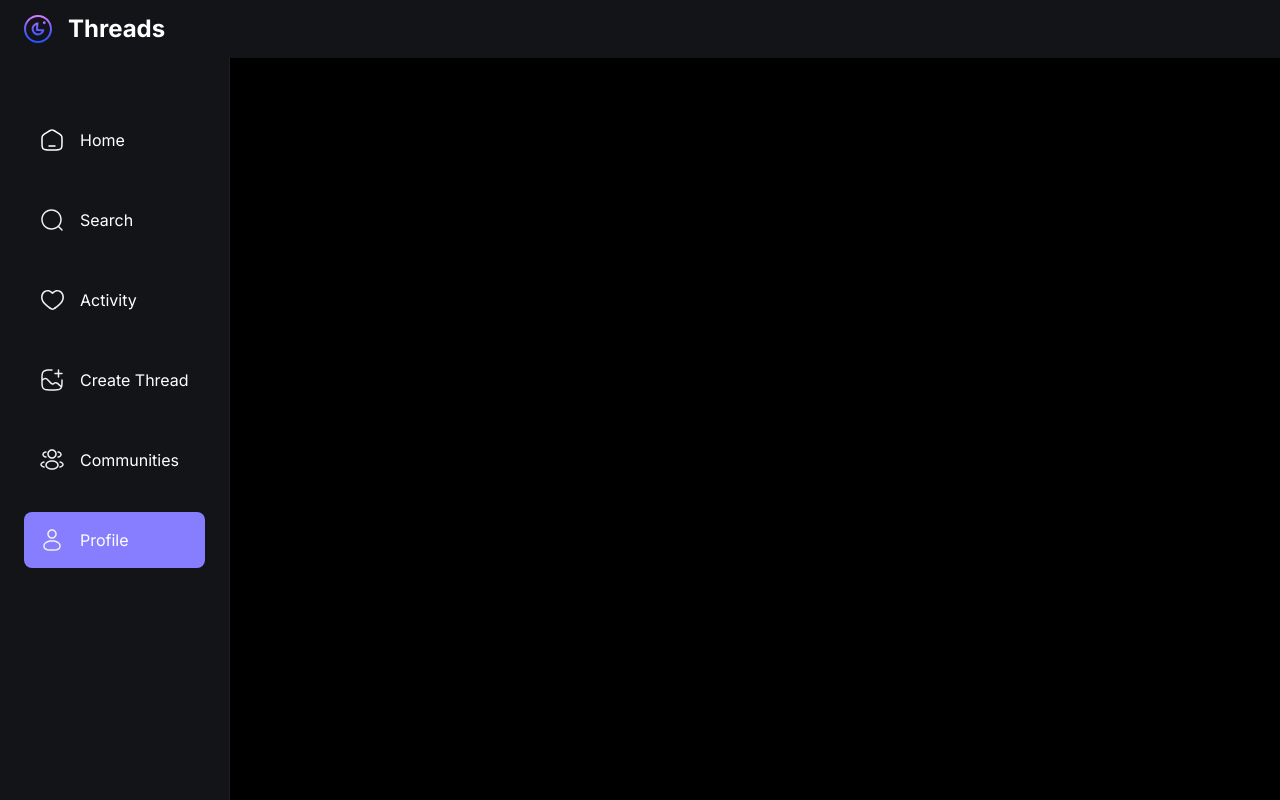
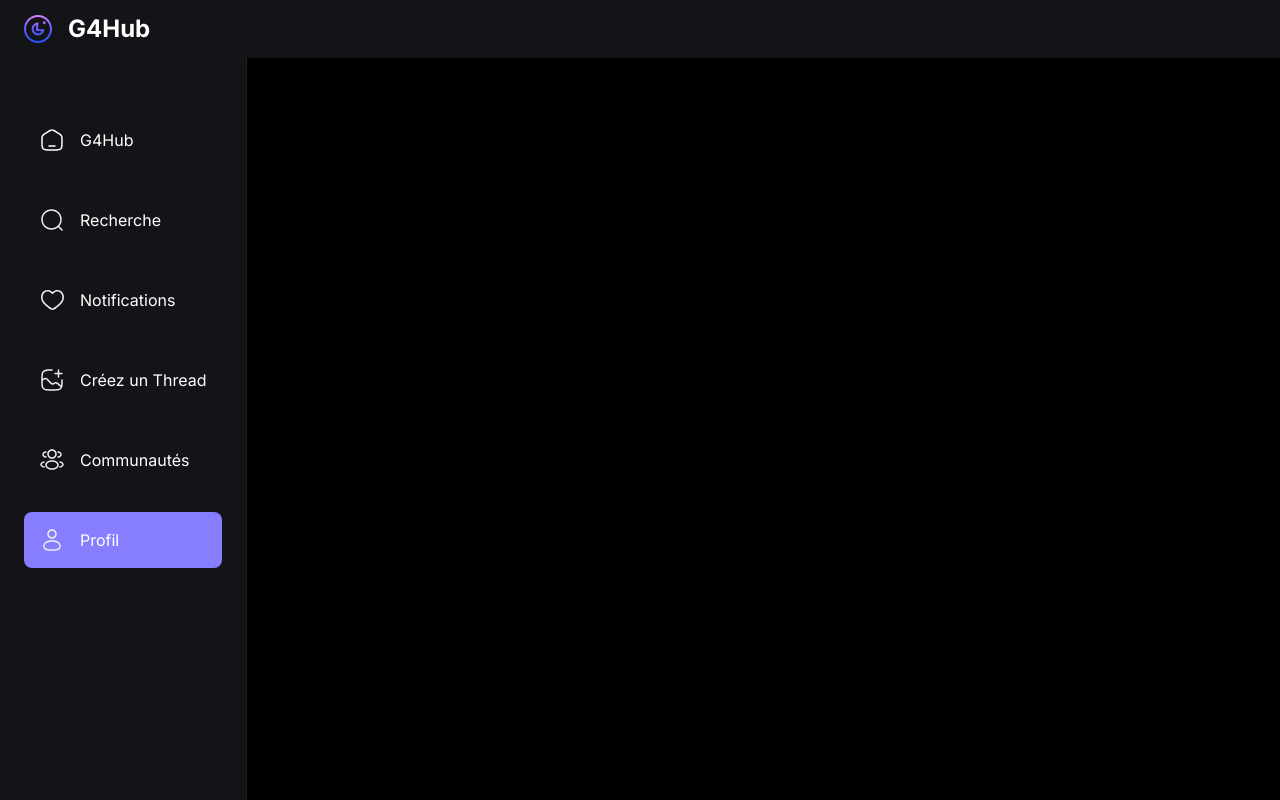
Before and after one commit to No1ceTea/G4SN, a Next.js app: page /profile/edit in a window 1280 px wide. Built offline with nearby package versions, Linux system fonts and the light colour scheme; no server answers; what @uploadthing/react would draw is missing.

Commit message:
Threads hotfix 0.0.2

```diff
--- a/app/(root)/activity/page.tsx
+++ b/app/(root)/activity/page.tsx
@@ -16,7 +16,7 @@
 
   return (
     <>
-      <h1 className='head-text'>Activity</h1>
+      <h1 className='head-text'>Notifications</h1>
 
       <section className='mt-10 flex flex-col gap-5'>
         {activity.length > 0 ? (
@@ -35,14 +35,14 @@
                     <span className='mr-1 text-primary-500'>
                       {activity.author.name}
                     </span>{" "}
-                    replied to your thread
+                    à répondu à votre thread
                   </p>
                 </article>
               </Link>
             ))}
           </>
         ) : (
-          <p className='!text-base-regular text-light-3'>No activity yet</p>
+          <p className='!text-base-regular text-light-3'>Rien à signaler pour le moment.</p>
         )}
       </section>
     </>
--- a/app/(root)/communities/page.tsx
+++ b/app/(root)/communities/page.tsx
@@ -27,7 +27,7 @@
 
   return (
     <>
-      <h1 className='head-text'>Communities</h1>
+      <h1 className='head-text'>Communautés</h1>
 
       <div className='mt-5'>
         <Searchbar routeType='communities' />
@@ -35,7 +35,7 @@
 
       <section className='mt-9 flex flex-wrap gap-4'>
         {result.communities.length === 0 ? (
-          <p className='no-result'>No Result</p>
+          <p className='no-result'>Aucun résultat</p>
         ) : (
           <>
             {result.communities.map((community) => (
--- a/app/(root)/create-thread/page.tsx
+++ b/app/(root)/create-thread/page.tsx
@@ -14,7 +14,7 @@
 
   return (
     <>
-      <h1 className='head-text'>Create Thread</h1>
+      <h1 className='head-text'>Créez un Thread</h1>
 
       <PostThread userId={userInfo._id} />
     </>
--- a/app/(root)/page.tsx
+++ b/app/(root)/page.tsx
@@ -25,11 +25,11 @@
 
   return (
     <>
-      <h1 className='head-text text-left'>Home</h1>
+      <h1 className='head-text text-left'>G4Hub</h1>
 
       <section className='mt-9 flex flex-col gap-10'>
         {result.posts.length === 0 ? (
-          <p className='no-result'>No threads found</p>
+          <p className='no-result'>Aucun threads trouvé</p>
         ) : (
           <>
             {result.posts.map((post) => (
--- a/app/(root)/search/page.tsx
+++ b/app/(root)/search/page.tsx
@@ -27,7 +27,7 @@
 
   return (
     <section>
-      <h1 className='head-text mb-10'>Search</h1>
+      <h1 className='head-text mb-10'>Recherche</h1>
 
       <Searchbar routeType='search' />
 
--- a/components/forms/PostThread.tsx
+++ b/components/forms/PostThread.tsx
@@ -61,7 +61,7 @@
           render={({ field }) => (
             <FormItem className='flex w-full flex-col gap-3'>
               <FormLabel className='text-base-semibold text-light-2'>
-                Content
+                Contenu
               </FormLabel>
               <FormControl className='no-focus border border-dark-4 bg-dark-3 text-light-1'>
                 <Textarea rows={15} {...field} />
@@ -72,7 +72,7 @@
         />
 
         <Button type='submit' className='bg-primary-500'>
-          Post Thread
+          Poster
         </Button>
       </form>
     </Form>
--- a/components/shared/LeftSidebar.tsx
+++ b/components/shared/LeftSidebar.tsx
@@ -53,7 +53,7 @@
                 height={24}
               />
 
-              <p className='text-light-2 max-lg:hidden'>Logout</p>
+              <p className='text-light-2 max-lg:hidden'>Déconnexion</p>
             </div>
           </SignOutButton>
         </SignedIn>
--- a/components/shared/RightSidebar.tsx
+++ b/components/shared/RightSidebar.tsx
@@ -20,7 +20,7 @@
     <section className='custom-scrollbar rightsidebar'>
       <div className='flex flex-1 flex-col justify-start'>
         <h3 className='text-heading4-medium text-light-1'>
-          Suggested Communities
+          Découvrir des Communautés
         </h3>
 
         <div className='mt-7 flex w-[350px] flex-col gap-9'>
@@ -39,14 +39,14 @@
             </>
           ) : (
             <p className='!text-base-regular text-light-3'>
-              No communities yet
+              Pas encore de Communauté
             </p>
           )}
         </div>
       </div>
 
       <div className='flex flex-1 flex-col justify-start'>
-        <h3 className='text-heading4-medium text-light-1'>Similar Minds</h3>
+        <h3 className='text-heading4-medium text-light-1'>Ajouts rapides</h3>
         <div className='mt-7 flex w-[350px] flex-col gap-10'>
           {similarMinds.users.length > 0 ? (
             <>
--- a/components/shared/Searchbar.tsx
+++ b/components/shared/Searchbar.tsx
@@ -41,7 +41,7 @@
         value={search}
         onChange={(e) => setSearch(e.target.value)}
         placeholder={`${
-          routeType !== "/search" ? "Search communities" : "Search creators"
+          routeType !== "/search" ? "Rechercher une communauté" : "Rechercher un créateur"
         }`}
         className='no-focus searchbar_input'
       />
--- a/components/shared/Topbar.tsx
+++ b/components/shared/Topbar.tsx
@@ -8,7 +8,7 @@
     <nav className='topbar'>
       <Link href='/' className='flex items-center gap-4'>
         <Image src='/logo.svg' alt='logo' width={28} height={28} />
-        <p className='text-heading3-bold text-light-1 max-xs:hidden'>Threads</p>
+        <p className='text-heading3-bold text-light-1 max-xs:hidden'>G4Hub</p>
       </Link>
 
       <div className='flex items-center gap-1'>
--- a/constants/index.js
+++ b/constants/index.js
@@ -2,43 +2,43 @@
   {
     imgURL: "/assets/home.svg",
     route: "/",
-    label: "Home",
+    label: "G4Hub",
   },
   {
     imgURL: "/assets/search.svg",
     route: "/search",
-    label: "Search",
+    label: "Recherche",
   },
   {
     imgURL: "/assets/heart.svg",
     route: "/activity",
-    label: "Activity",
+    label: "Notifications",
   },
   {
     imgURL: "/assets/create.svg",
     route: "/create-thread",
-    label: "Create Thread",
+    label: "Créez un Thread",
   },
   {
     imgURL: "/assets/community.svg",
     route: "/communities",
-    label: "Communities",
+    label: "Communautés",
   },
   {
     imgURL: "/assets/user.svg",
     route: "/profile",
-    label: "Profile",
+    label: "Profil",
   },
 ];
 
 export const profileTabs = [
   { value: "threads", label: "Threads", icon: "/assets/reply.svg" },
-  { value: "replies", label: "Replies", icon: "/assets/members.svg" },
-  { value: "tagged", label: "Tagged", icon: "/assets/tag.svg" },
+  { value: "replies", label: "Réponses", icon: "/assets/members.svg" },
+  { value: "tagged", label: "Tag", icon: "/assets/tag.svg" },
 ];
 
 export const communityTabs = [
   { value: "threads", label: "Threads", icon: "/assets/reply.svg" },
-  { value: "members", label: "Members", icon: "/assets/members.svg" },
-  { value: "requests", label: "Requests", icon: "/assets/request.svg" },
+  { value: "members", label: "Membres", icon: "/assets/members.svg" },
+  { value: "requests", label: "Demandes", icon: "/assets/request.svg" },
 ];
```
